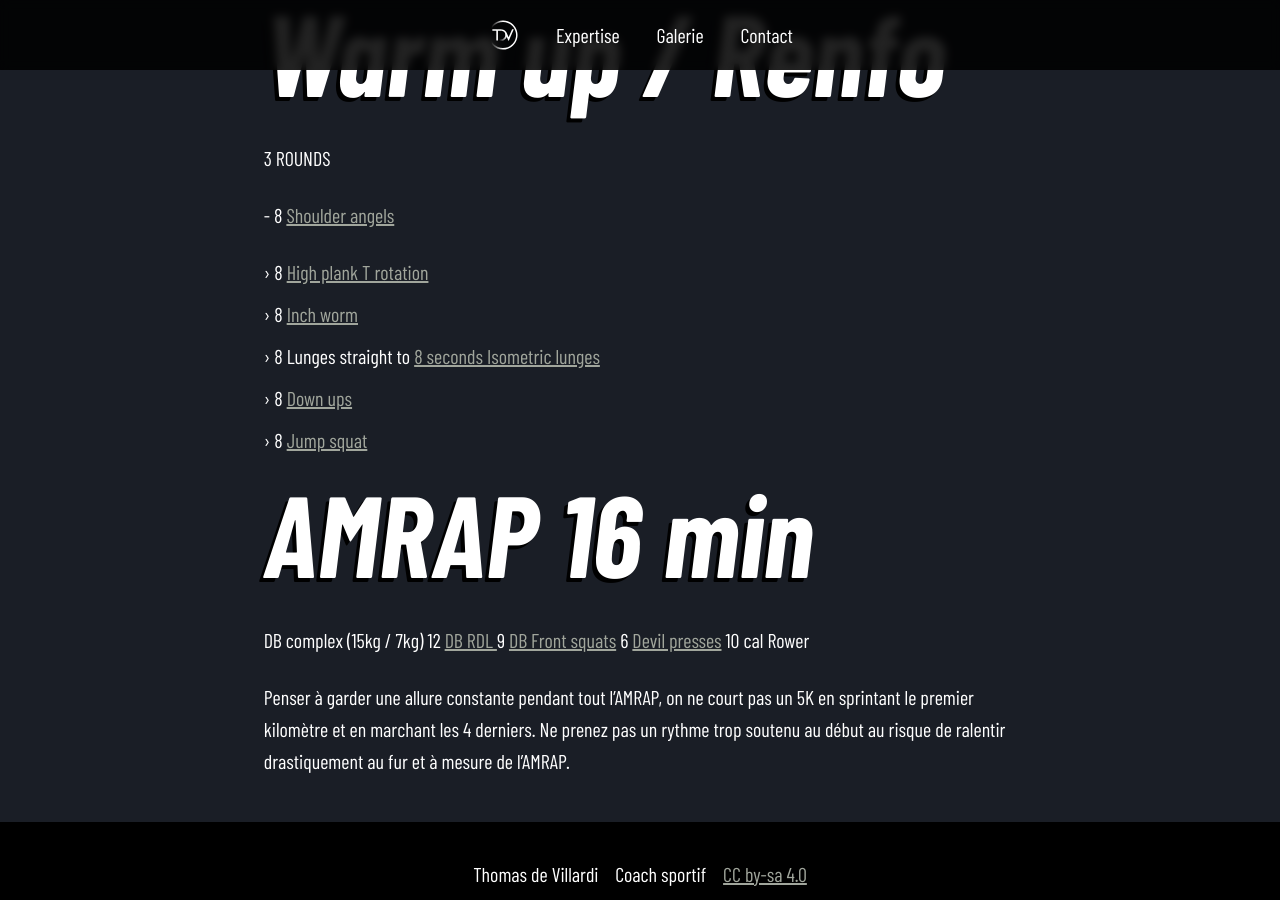
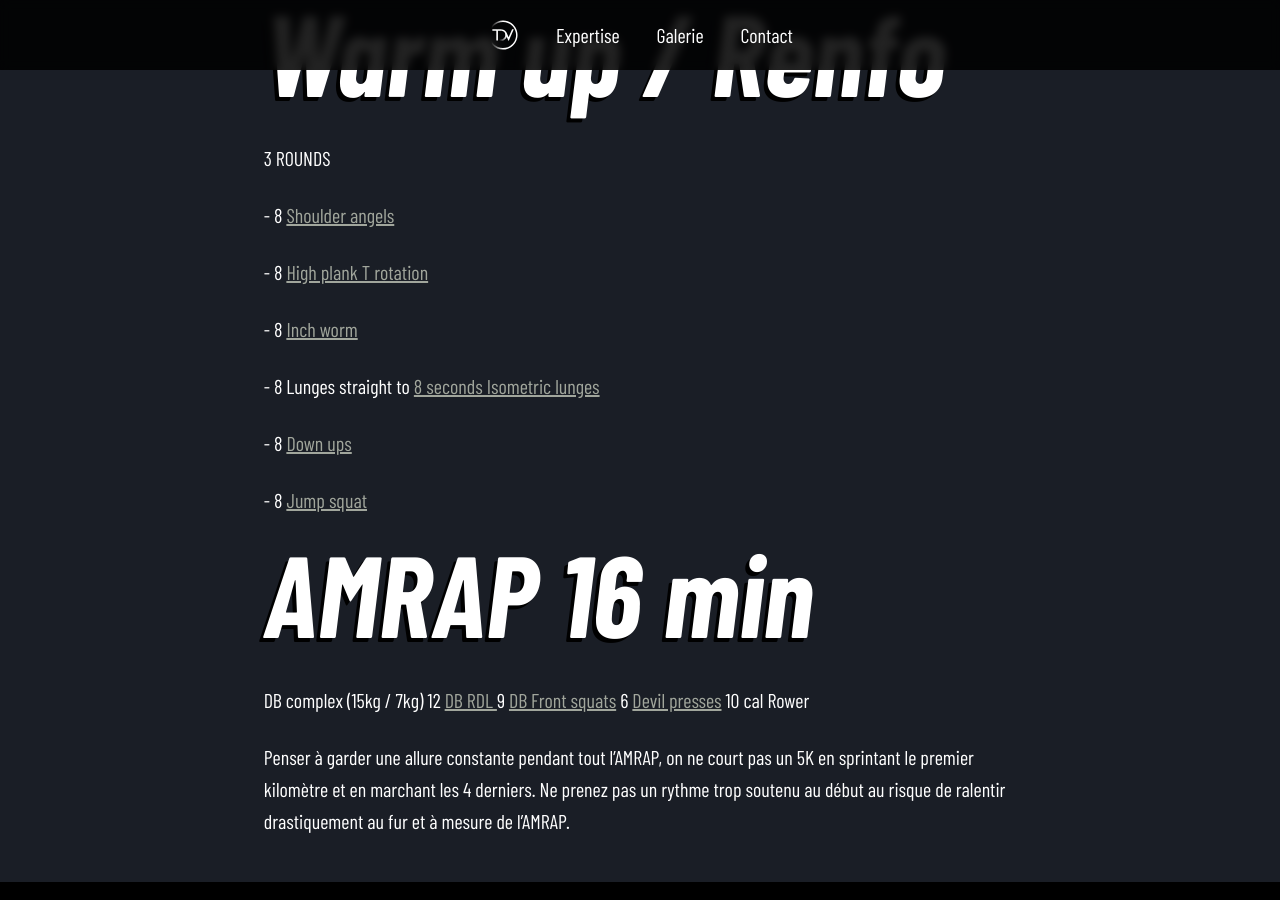
Before and after one commit to odevillardi/tdv, a Jekyll site: the page built from _posts/2022-12-29-02-db-complex-consistency.md, in a window 1280 px wide and 900 px high, scrolled down 838 px. Built offline with Jekyll 4.4.1, drawn with Linux system fonts in a browser that asks for light colours; a script that is not in the unit is left out.

```diff
--- a/_posts/2022-12-29-02-db-complex-consistency.md
+++ b/_posts/2022-12-29-02-db-complex-consistency.md
@@ -10,11 +10,16 @@ duration: 30 min
 3 ROUNDS
 
 \- 8 [Shoulder angels ](https://www.youtube.com/watch?v=4sRUwmB6vR8)
-- 8 [High plank T rotation](https://www.youtube.com/watch?v=4sRUwmB6vR8)
-- 8 [Inch worm](https://www.youtube.com/watch?v=pv_8CdDPAAk)
-- 8 Lunges straight to [8 seconds Isometric lunges](https://www.youtube.com/watch?v=iF3QuR6BfgU)
-- 8 [Down ups ](https://www.youtube.com/watch?v=B3jLmb7dWLY)
-- 8 [Jump squat ](https://www.youtube.com/watch?v=flBodwEKe30)
+
+\- 8 [High plank T rotation](https://www.youtube.com/watch?v=4sRUwmB6vR8)
+
+\- 8 [Inch worm](https://www.youtube.com/watch?v=pv_8CdDPAAk)
+
+\- 8 Lunges straight to [8 seconds Isometric lunges](https://www.youtube.com/watch?v=iF3QuR6BfgU)
+
+\- 8 [Down ups ](https://www.youtube.com/watch?v=B3jLmb7dWLY)
+
+\- 8 [Jump squat ](https://www.youtube.com/watch?v=flBodwEKe30)
 
 ## AMRAP 16 min
 
```
